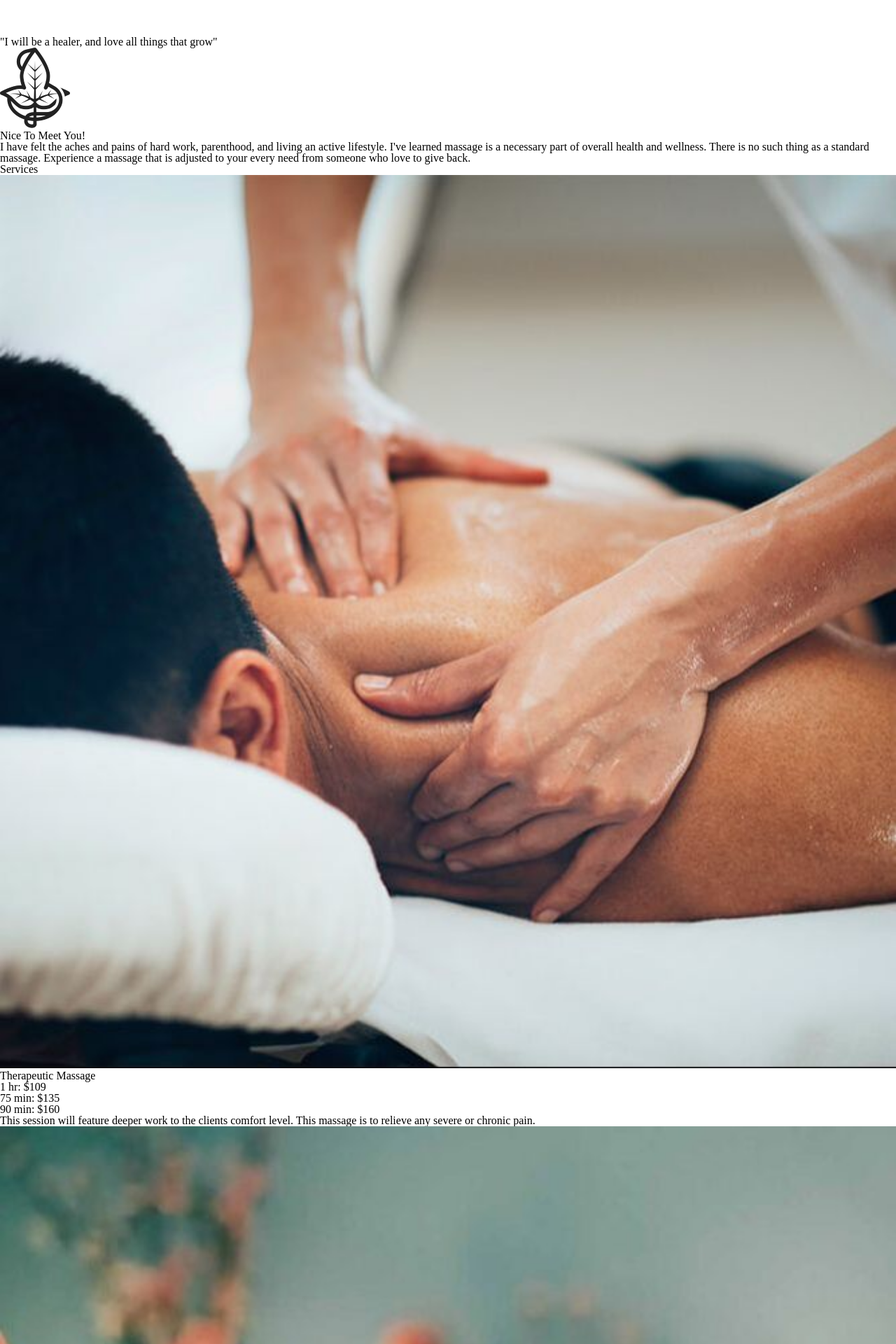
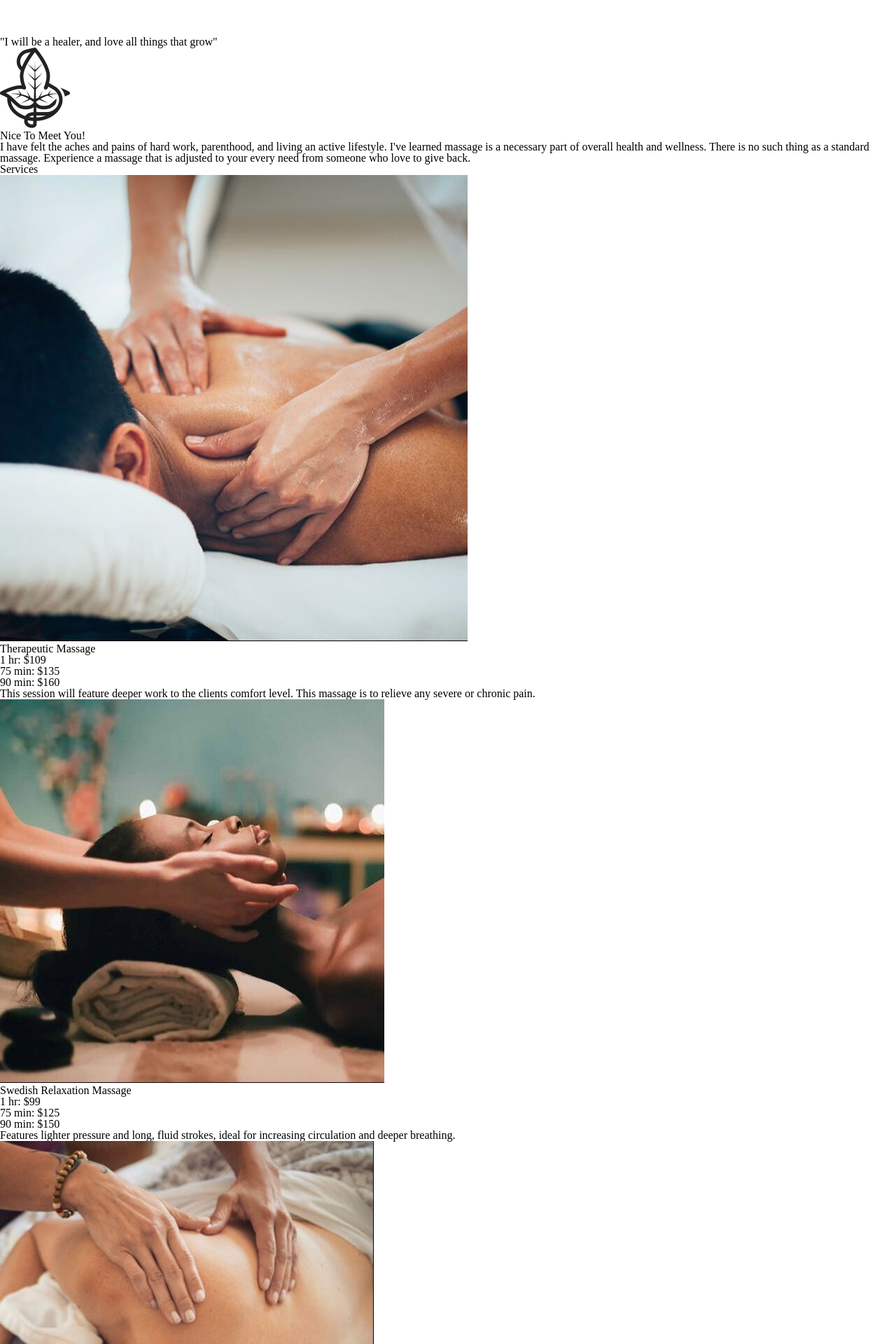
Before and after one commit to joshdelgado/midearth-wellness, a Jekyll site: the page built from index.md, in a window 1280 px wide. Shown: the part 3079-4999 px from the top of the page at 70% size. Built offline with Jekyll 4.4.1, drawn with Linux system fonts in a browser that asks for light colours; nearby versions of some CDN libraries; library files that are not in the unit come from our copies.

Commit message:
removed lazy load

```diff
--- a/_includes/sections/services.html
+++ b/_includes/sections/services.html
@@ -5,7 +5,7 @@
 			{% for service in page.services %}
 			<div class="service-card">
 				<div class="service-card__img">
-					<img src="{{ service.image }}" alt="{{ service.title }}" width="100%" loading="lazy">
+					<img src="{{ service.image }}" alt="{{ service.title }}">
 				</div>
 				<h2 class="service-card__name">{{ service.title }}</h2>
 				{% if service.rates %}
```
